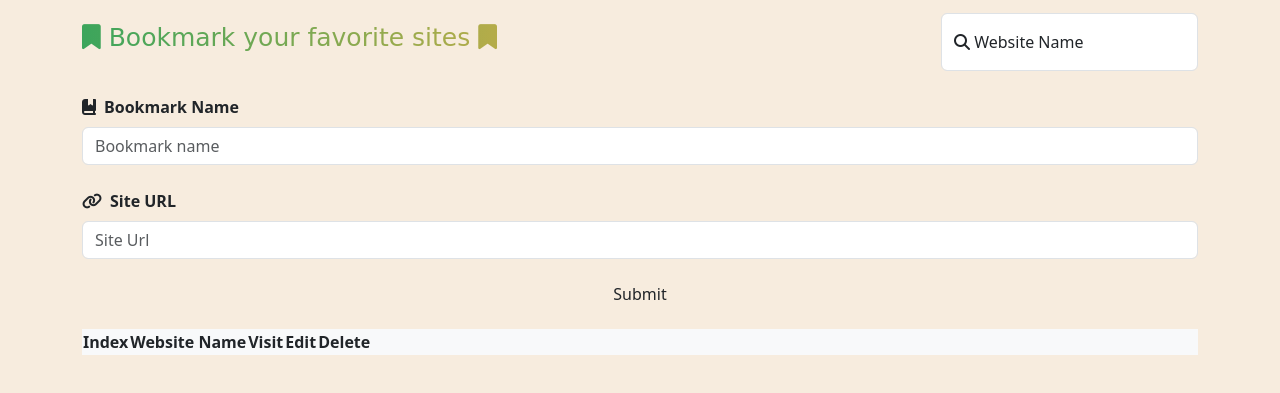
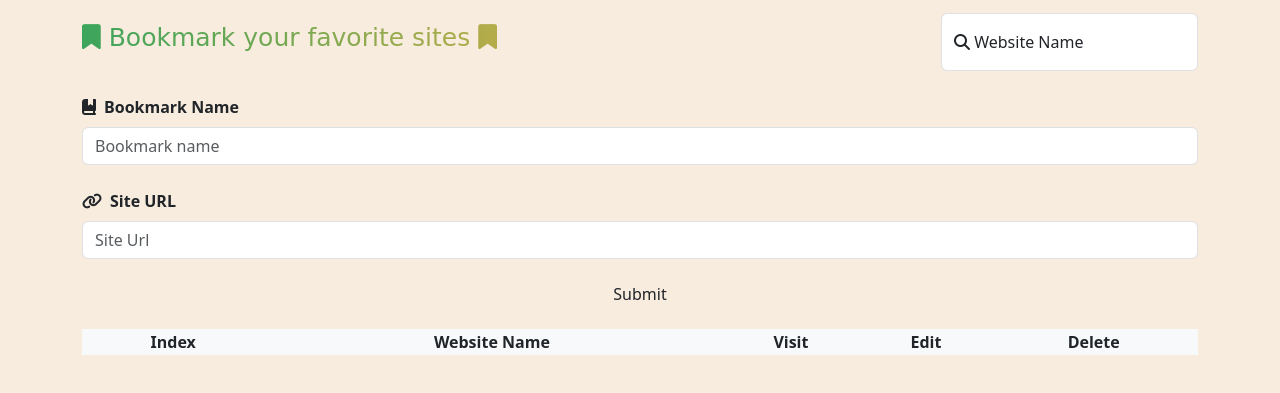
Before and after one commit to imrdoctor/Bookmarker, a plain HTML site: page index.html in a window 1280 px wide. Shown: the part 143-536 px from the top of the page. Drawn offline with Linux system fonts and the light colour scheme.

Commit message:
Edit Style

```diff
--- a/index.html
+++ b/index.html
@@ -37,8 +37,8 @@
                   <button onclick="supmit()" class="btn btn-submit m-auto d-block mb-3 px-5" id="submitBtn">Submit</button>
                   <button onclick="SubmitUpdate()" class="btn btn-submit btn-update m-auto d-block mb-3 px-5 d-none" id="submitUpdatebtn">Submit Edit</button>
             </div>
-            <div class="bookmarks bg-light mt-3">
-                <table>
+            <div class="bookmarks bg-light mt-3 text-center ">
+                <table class="w-100">
                     <thead>
                         <tr>
                             <th>Index</th>
```
